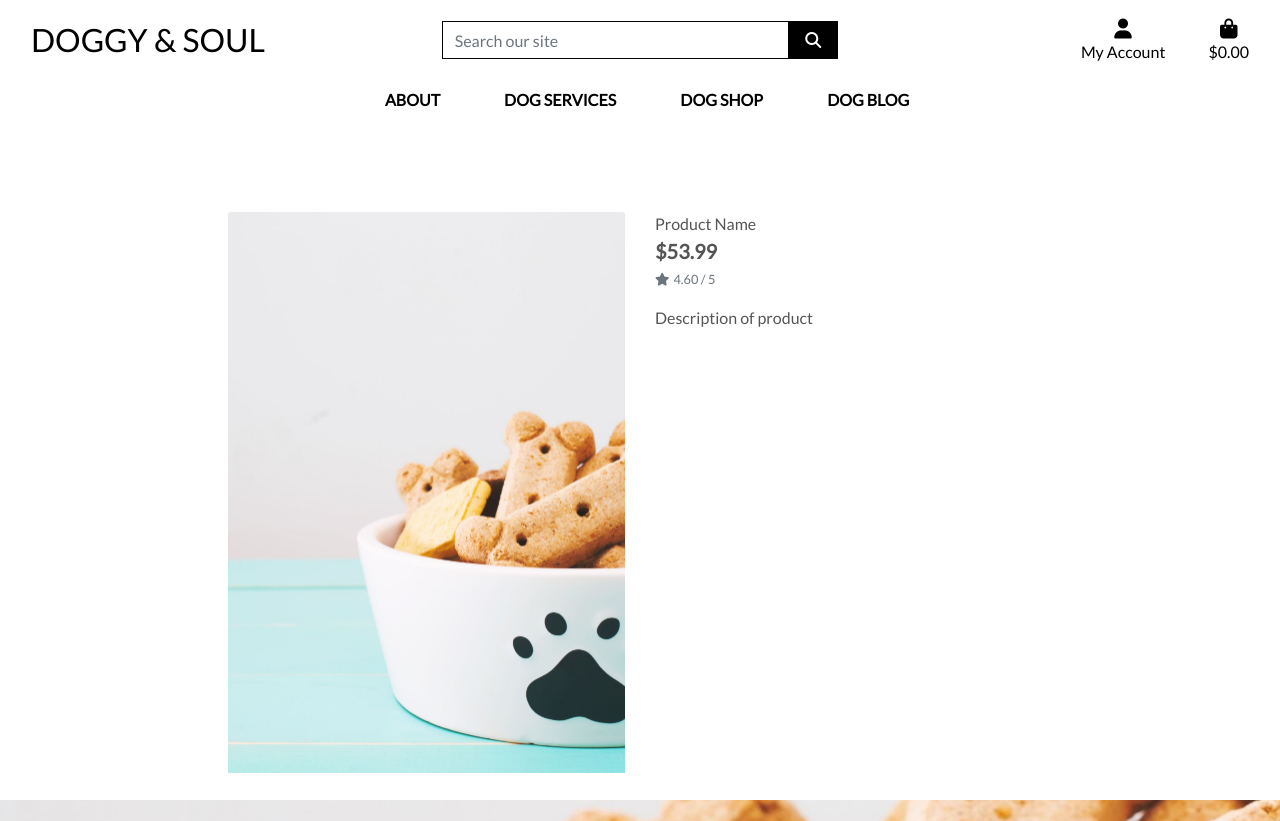
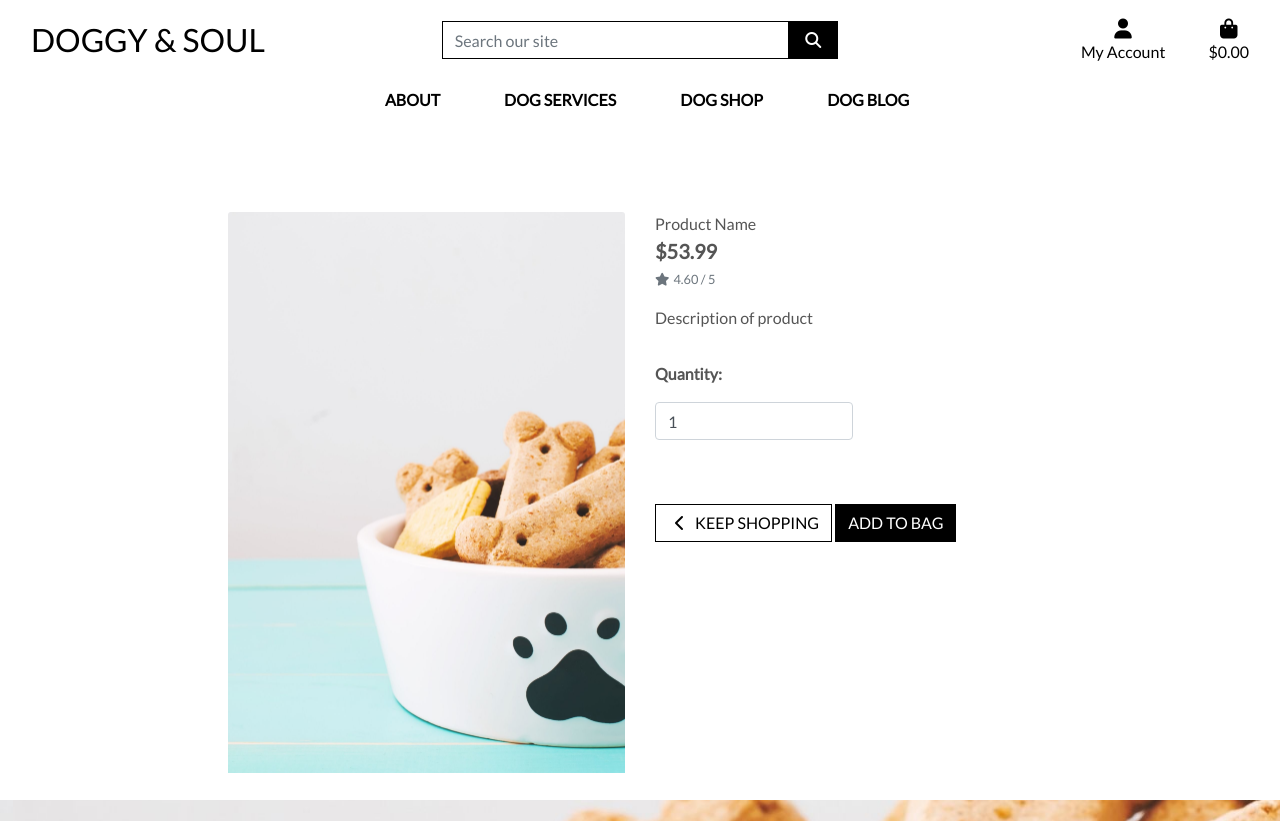
Before and after one commit to scotty-james/Doggy-And-Soul--MS4, a Django app: page /products/1 in a window 1280 px wide. Run offline with Django 3.2, Linux system fonts and the light colour scheme; data comes from the database, SQL or seed files in the repository; some libraries are stand-ins or nearby versions.

Commit message:
add bag details to product detail page

```diff
--- a/bag/views.py
+++ b/bag/views.py
@@ -1,4 +1,4 @@
-from django.shortcuts import render
+from django.shortcuts import render, redirect
 
 def view_bag(request):
     """ A view that renders the bag contents page """
--- a/products/templates/products/product_detail.html
+++ b/products/templates/products/product_detail.html
@@ -36,6 +36,30 @@
                         <small class="text-muted">No Rating</small>
                     {% endif %}
                     <p class="mt-3">{{ product.description }}</p>
+                    <form class="form" action="" method="POST">
+                        {% csrf_token %}
+                        <div class="form-row">
+                            <div class="col-12">
+                                <p class="mt-3"><strong>Quantity:</strong></p>
+                                <div class="form-group w-50">
+                                    <div class="input-group">
+                                        <input class="form-control qty_input" type="number" name="quantity" value="1" min="1" max="99" data-item_id="{{ product.id }}" id="id_qty_{{ product.id }}">
+                                    </div>
+                                </div>
+                            </div>
+
+                            <div class="col-12">
+                                <a href="{% url 'products' %}" class="btn btn-outline-black rounded-0 mt-5">
+                                    <span class="icon">
+                                        <i class="fas fa-chevron-left"></i>
+                                    </span>
+                                    <span class="text-uppercase">Keep Shopping</span>
+                                </a>
+                                <input type="submit" class="btn btn-black rounded-0 text-uppercase mt-5" value="Add to Bag">
+                            </div>
+                            <input type="hidden" name="redirect_url" value="{{ request.path }}">
+                        </div>
+                    </form>
                 </div>
             </div>
         </div>
--- a/static/css/base.css
+++ b/static/css/base.css
@@ -50,6 +50,19 @@ body {
 
 .text-black {
     color: #000 !important;
+}
+
+.btn-outline-black {
+    background: white;
+    color: black !important; /* use important to override link colors for <a> elements */
+    border: 1px solid black;
+}
+
+.btn-outline-black:hover,
+.btn-outline-black:active,
+.btn-outline-black:focus {
+    background: black;
+    color: white !important;
 }
 
 .border-black {
```
